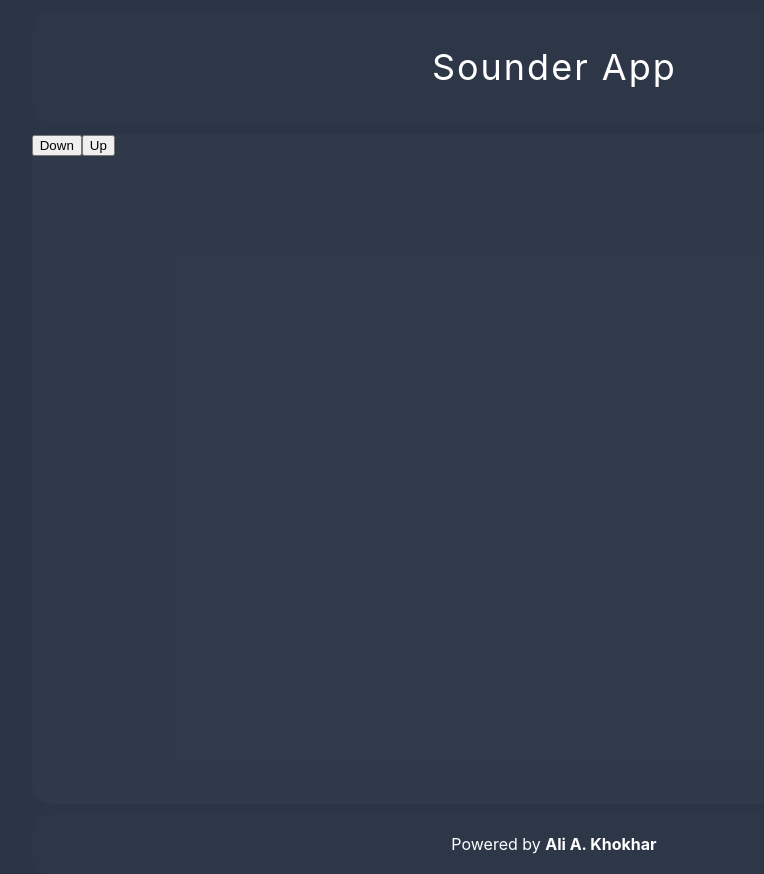
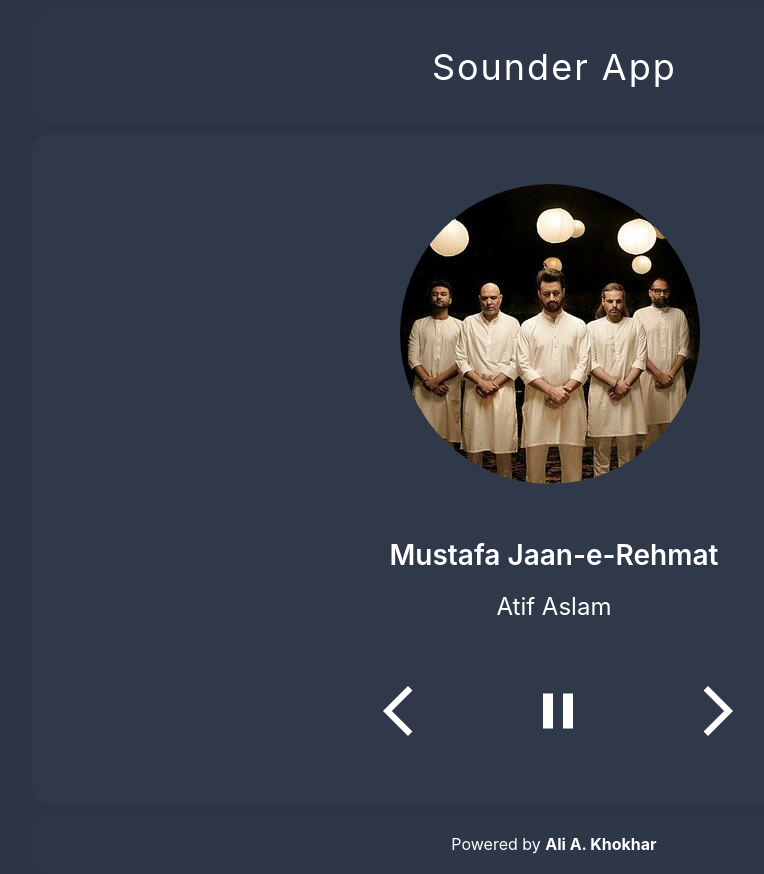
Before and after one commit to emaliikhokhar/Sounder, a React (Create React App) app: page / in a window 1280 px wide. Shown: the whole page, without its empty margins (79-843 px from the left). Built offline with nearby package versions, Linux system fonts and the light colour scheme.

Commit message:
UI Designed

```diff
--- a/package.json
+++ b/package.json
@@ -12,6 +12,8 @@
     "@types/react-dom": "^17.0.9",
     "react": "^17.0.2",
     "react-dom": "^17.0.2",
+    "react-icons": "^4.3.1",
+    "react-octicon": "^3.0.1",
     "react-scripts": "4.0.3",
     "typescript": "^4.4.3",
     "web-vitals": "^1.1.2"
--- a/src/App.tsx
+++ b/src/App.tsx
@@ -5,26 +5,36 @@ import Header from './Components/Header/Header';
 import Player from './Components/Player/Player';
 
 function App() {
-  let tracks = [
+  interface typedObject {
+    id: number,
+    name: string,
+    artist: string,
+    soundKey: string
+  }
+  let tracks: typedObject[] = [
     {
       id: 1,
       name: "Mustafa Jaan-e-Rehmat",
       artist: "Atif Aslam",
+      soundKey: "MustafaJaanERehmat"
     },
     {
       id: 2,
       name: "Ae Saba Mustafa",
       artist: "Rafaqat Ali Khan",
+      soundKey: "AeSabaMustafa"
     },
     {
       id: 3,
       name: "Mera Dil Badal De",
       artist: "Junaid Jamshed",
+      soundKey: "MeraDilBadalDe"
     },
     {
       id: 4,
       name: "Sehar Ka Waqt Tha",
       artist: "Arbaaz",
+      soundKey: "SeharKaWaqtTha"
     }
   ]
 
--- a/src/Components/Player/Player.css
+++ b/src/Components/Player/Player.css
@@ -6,4 +6,51 @@
     color: white;
     margin-bottom: 10px;
     border-radius: 20px;
+    display: flex;
+    justify-content: center;
 }
+
+.imgDisplay {
+    margin-top: 50px;
+    margin-bottom: 50px;
+    margin-left: 60px;
+}
+
+.titleDisplay {
+    text-align: center;
+    font-size: 28px;
+    font-weight:600;
+}
+
+.imgClass {
+    width: 300px;
+    height: 300px;
+    border-radius: 200px;
+}
+
+.artistDisplay {
+    text-align: center;
+    font-size: 24px;
+    font-weight:400;
+    padding-top: 20px;
+}
+
+.playerButtons {
+    margin-top: 40px;
+    display: flex;
+    column-gap: 60px;
+    margin-left: 8px;
+}
+
+.icons {
+    font-size: 60px;
+    width: 100px;
+    text-align: center;
+    padding-top: 20px;
+    padding-bottom: 10px;
+}
+
+.icons:hover {
+    background-color: #2C3545;
+    border-radius: 100px;
+}
--- a/src/Components/Player/Player.tsx
+++ b/src/Components/Player/Player.tsx
@@ -1,4 +1,9 @@
 import "./Player.css"
+import MustafaJaanERehmat from '../../Images/Mustafa Jaan-e-Rehmat.jpg'
+import AeSabaMustafa from '../../Images/Ae Saba Mustafa.jpg'
+import MeraDilBadalDe from '../../Images/Mera Dil Badal De.jpg'
+import SeharKaWaqtTha from '../../Images/Sehar Ka Waqt Tha.jpg'
+import { MdArrowForwardIos, MdArrowBackIosNew, MdOutlinePause } from "react-icons/md";
 
 interface IProps {
     playlist: Object,
@@ -6,13 +11,46 @@ interface IProps {
     moveForward: (id: number) => void,
     moveBackward: (id: number) => void
 }
-
 const Player = (props: IProps) => {
+    let temp: any = props.soundActive;
     return (
         <div className="bodyDiv">
-            <button onClick={() => props.moveBackward(2)}>Down</button>
-            <button onClick={() => props.moveForward(0)}>Up</button>
+            <div>
+                <div className="imgDisplay">
+                    {
+                        temp.name === "Mustafa Jaan-e-Rehmat" ? <img src={MustafaJaanERehmat} alt="AlbumPhoto" className="imgClass" /> : null
+                    }
+                    {
+                        temp.name === "Ae Saba Mustafa" ? <img src={AeSabaMustafa} alt="AlbumPhoto" className="imgClass" /> : null
+                    }
+                    {
+                        temp.name === "Mera Dil Badal De" ? <img src={MeraDilBadalDe} alt="AlbumPhoto" className="imgClass" /> : null
+                    }
+                    {
+                        temp.name === "Sehar Ka Waqt Tha" ? <img src={SeharKaWaqtTha} alt="AlbumPhoto" className="imgClass" /> : null
+                    }
+                </div>
+                <div className="titleDisplay">
+                    <span>{temp.name}</span>
+                </div>
+                <div className="artistDisplay">
+                    <span>{temp.artist}</span>
+                </div>
+                <div>
 
+                </div>
+                <div className="playerButtons">
+                    <div className="icons" >
+                        <MdArrowBackIosNew />
+                    </div>
+                    <div className="icons" >
+                        <MdOutlinePause />
+                    </div>
+                    <div className="icons" >
+                        <MdArrowForwardIos />
+                    </div>
+                </div>
+            </div>
         </div>
     )
 }
--- a/tsconfig.json
+++ b/tsconfig.json
@@ -1,6 +1,6 @@
 {
   "compilerOptions": {
-    "target": "es5",
+    "target": "es6",
     "lib": [
       "dom",
       "dom.iterable",
```
Also changed, not shown: 1 other file (tests, documents, lock files or other folders).
